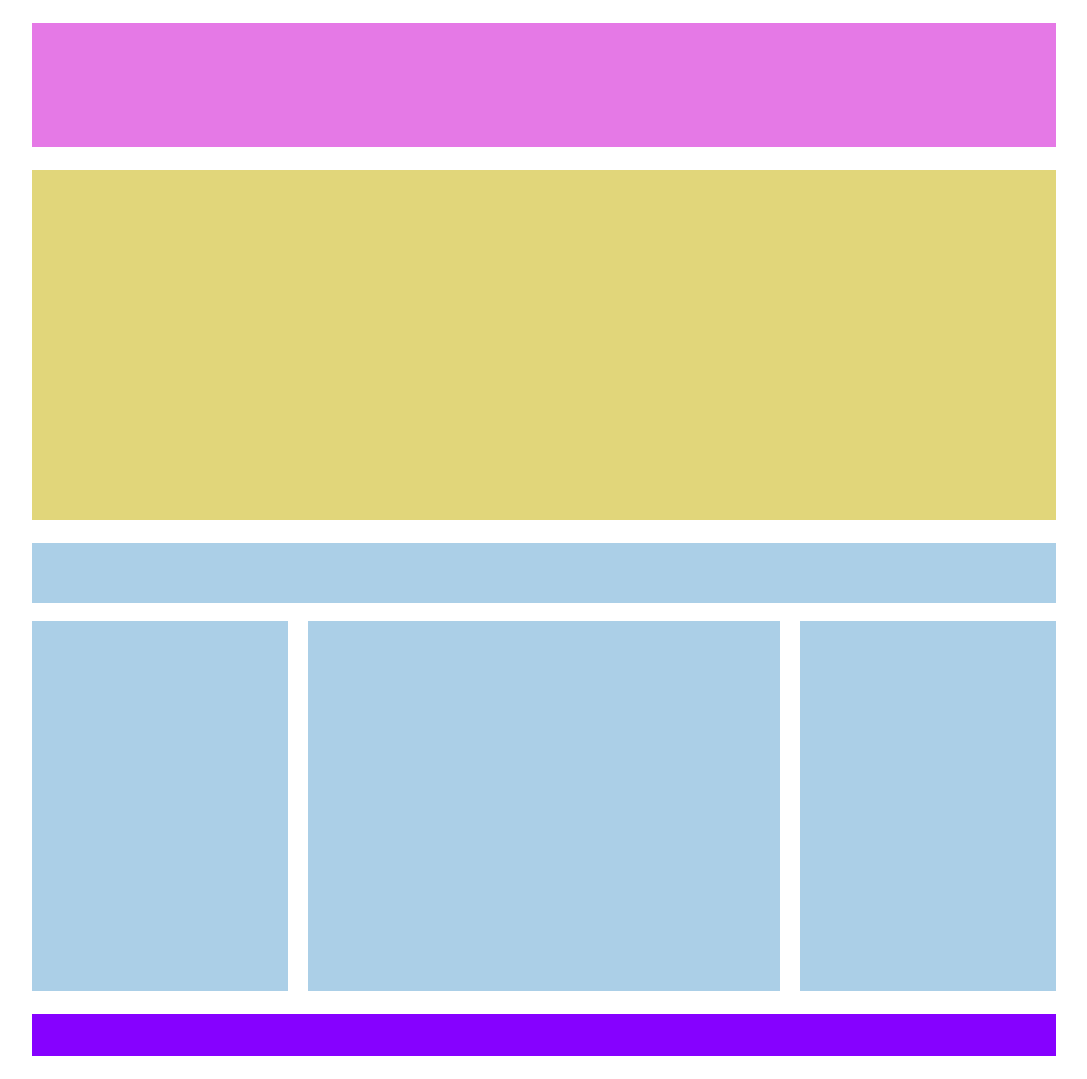
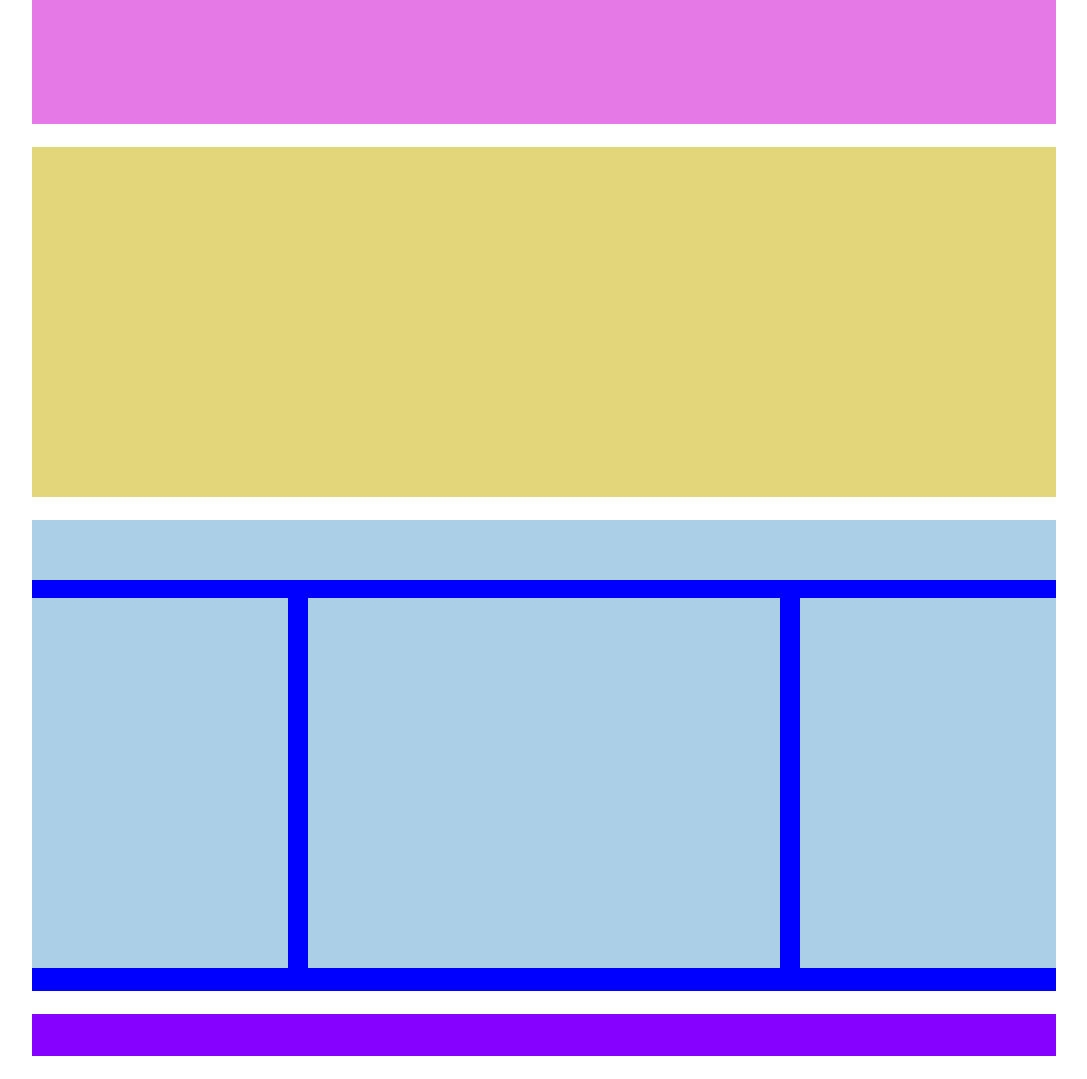
Before and after one commit to manuelguariglia21/htmlcss-struttura-wp, a plain HTML site: page index.html in a window 1280 px wide. Shown: the whole page, without its empty margins (96-1183 px from the left). Drawn offline with Linux system fonts and the light colour scheme.

Commit message:
esercizio corretto

```diff
--- a/css/style.css
+++ b/css/style.css
@@ -9,10 +9,10 @@ body {
   margin: 0 auto;
 }
 
-header{
+
+.header-top{
   height: 124px;
   background-color: #e579e6;
-  margin-top: 23px;
 }
 
 .clearfix::after{
@@ -21,8 +21,6 @@ header{
 	clear:both
 }
 
-/* MAIN */
-
 /* Jumbotron */
 .jumbotron{
   height: 350px;
@@ -30,6 +28,15 @@ header{
   margin-top: 23px;
 }
 /* /Jumbotron */
+
+/* MAIN */
+
+main{
+
+  background-color: blue;
+  padding-bottom: 23px;
+
+}
 
 /* Content */
 
--- a/index.html
+++ b/index.html
@@ -9,19 +9,22 @@
 </head>
 <body>
   <header>
+    <section class="header-top"></section>
     <!-- Logo -->
     <!-- /Logo -->
 
     <!-- Nav -->
     <!-- /Nav -->
-  </header>
 
-  <main>
     <!-- Jumbotron -->
     <section class="jumbotron">
 
     </section>
     <!-- /Jumbotron  -->
+  </header>
+
+  <main>
+
 
     <!-- Content -->
     <section class="top-area">
```
